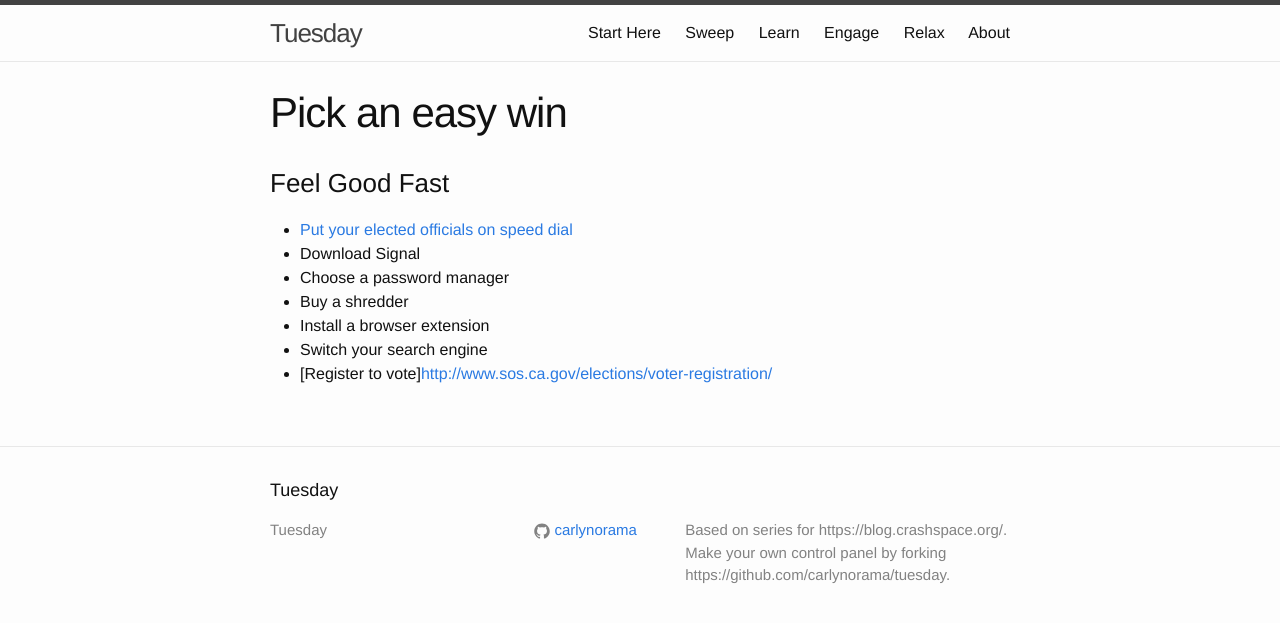
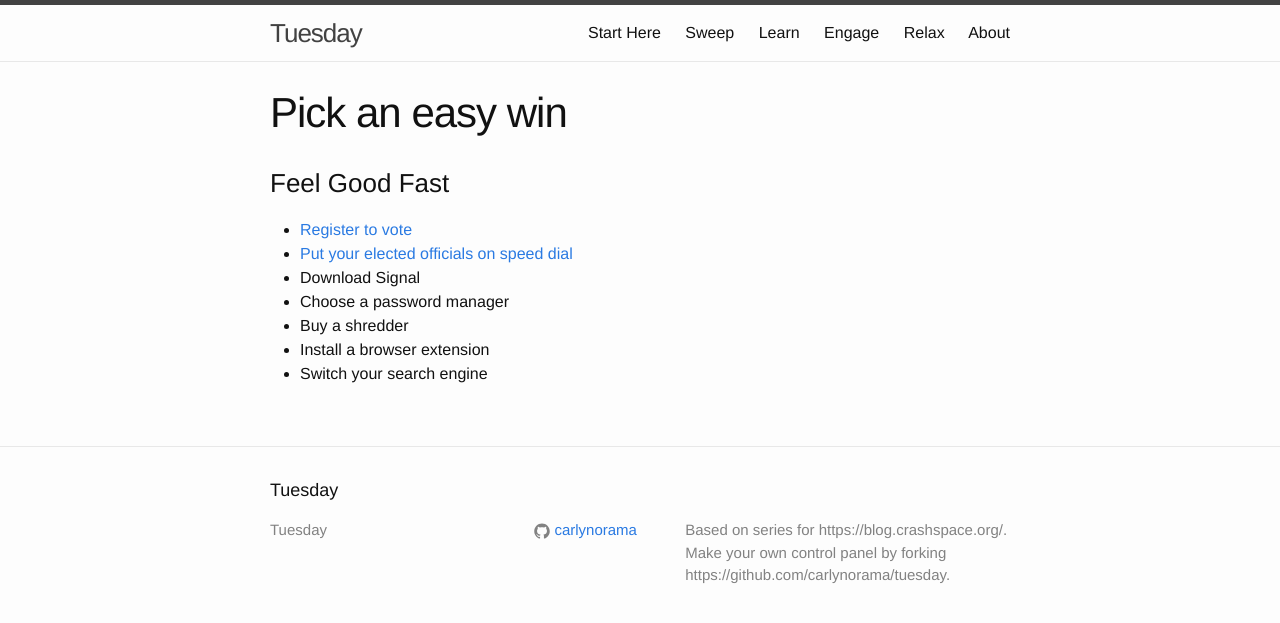
Before and after one commit to CRASHSpace/tuesday, a Jekyll site: the page built from _start/04-pick-an-easy-win.md, in a window 1280 px wide. Shown: the top 623 px of the page. Built offline with Jekyll 4.4.1, drawn with Linux system fonts in a browser that asks for light colours.

Commit message:
moved RtV to top of list

```diff
--- a/_start/04-pick-an-easy-win.md
+++ b/_start/04-pick-an-easy-win.md
@@ -7,10 +7,10 @@ title: Pick an easy win
 
 
 ### Feel Good Fast
+* [Register to vote](http://www.sos.ca.gov/elections/voter-registration/)
 * [Put your elected officials on speed dial](https://www.schneier.com/blog/archives/2018/02/can_consumers_o.html)
 * Download Signal
 * Choose a password manager
 * Buy a shredder
 * Install a browser extension
 * Switch your search engine
-* [Register to vote]<http://www.sos.ca.gov/elections/voter-registration/>
```
